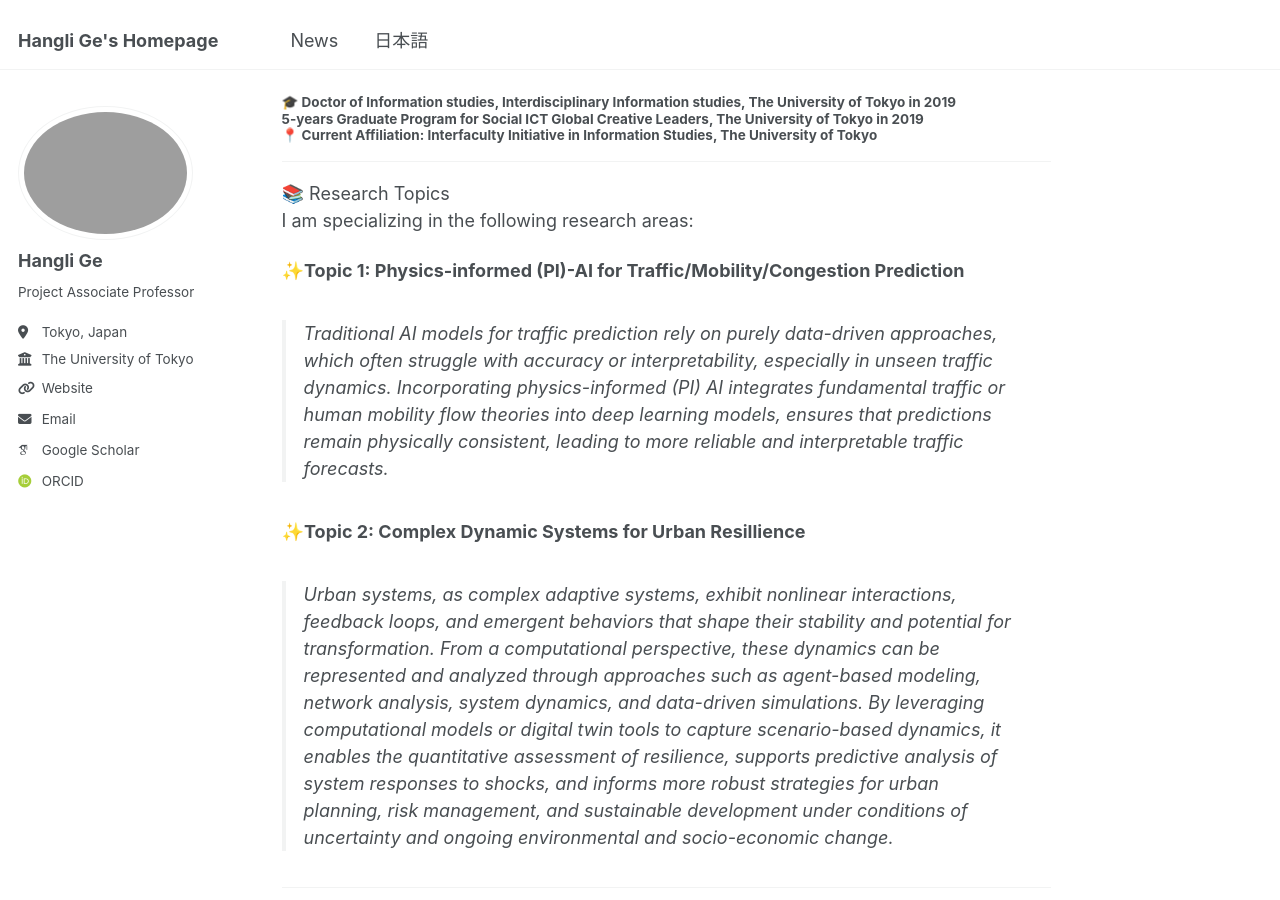
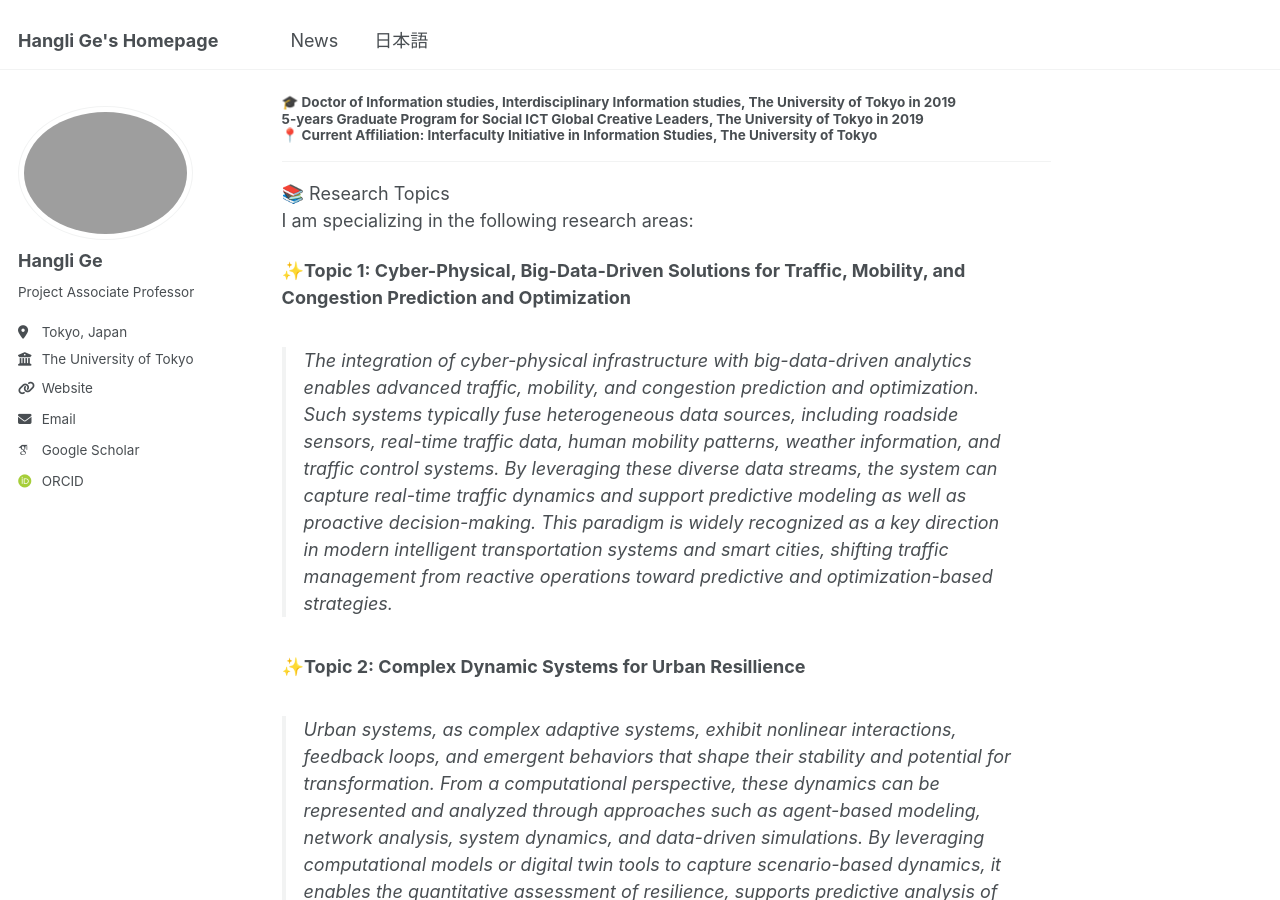
Before and after one commit to christie888/christie888.github.io, a Jekyll site: the page built from _pages/about.md, in a window 1280 px wide and 900 px high, scrolled down 309 px. Built offline with Jekyll 4.4.1, drawn with Linux system fonts in a browser that asks for light colours; some web fonts are replaced.

Commit message:
Update about.md

```diff
--- a/_pages/about.md
+++ b/_pages/about.md
@@ -17,8 +17,8 @@ My name is  Hangli Ge (葛杭丽 | 葛杭麗). I am currently a Project Associat
 📚 Research Topics
 <br>I am specializing in the following research areas:
 
-**✨Topic 1: Physics-informed (PI)-AI for Traffic/Mobility/Congestion Prediction**
-> Traditional AI models for traffic prediction rely on purely data-driven approaches, which often struggle with accuracy or interpretability, especially in unseen traffic dynamics. Incorporating physics-informed (PI) AI integrates fundamental traffic or human mobility flow theories into deep learning models, ensures that predictions remain physically consistent, leading to more reliable and interpretable traffic forecasts.
+**✨Topic 1: Cyber-Physical, Big-Data-Driven Solutions for Traffic, Mobility, and Congestion Prediction and Optimization**
+> The integration of cyber-physical infrastructure with big-data-driven analytics enables advanced traffic, mobility, and congestion prediction and optimization. Such systems typically fuse heterogeneous data sources, including roadside sensors, real-time traffic data, human mobility patterns, weather information, and traffic control systems. By leveraging these diverse data streams, the system can capture real-time traffic dynamics and support predictive modeling as well as proactive decision-making. This paradigm is widely recognized as a key direction in modern intelligent transportation systems and smart cities, shifting traffic management from reactive operations toward predictive and optimization-based strategies.
 
 **✨Topic 2: Complex Dynamic Systems for Urban Resillience**
 > Urban systems, as complex adaptive systems, exhibit nonlinear interactions, feedback loops, and emergent behaviors that shape their stability and potential for transformation. From a computational perspective, these dynamics can be represented and analyzed through approaches such as agent-based modeling, network analysis, system dynamics, and data-driven simulations. By leveraging computational models or digital twin tools to capture scenario-based dynamics, it enables the quantitative assessment of resilience, supports predictive analysis of system responses to shocks, and informs more robust strategies for urban planning, risk management, and sustainable development under conditions of uncertainty and ongoing environmental and socio-economic change.
```
